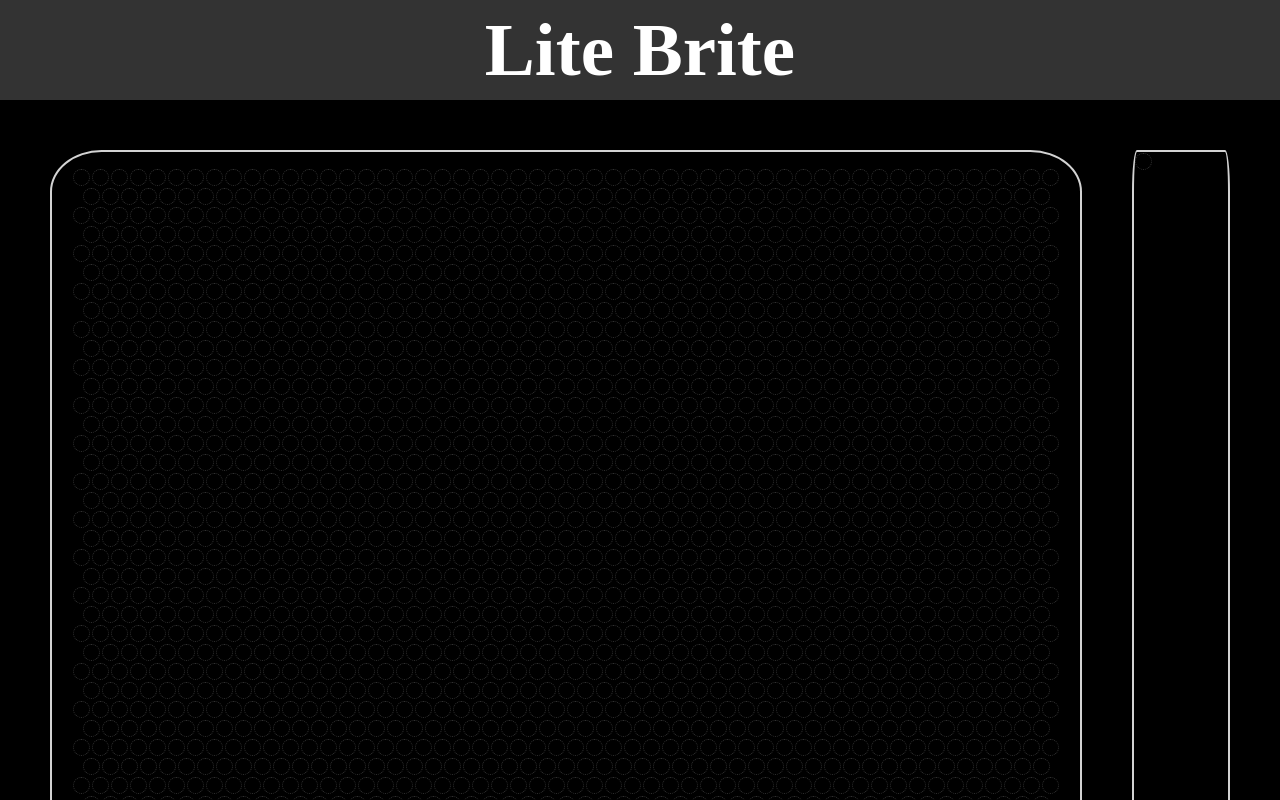
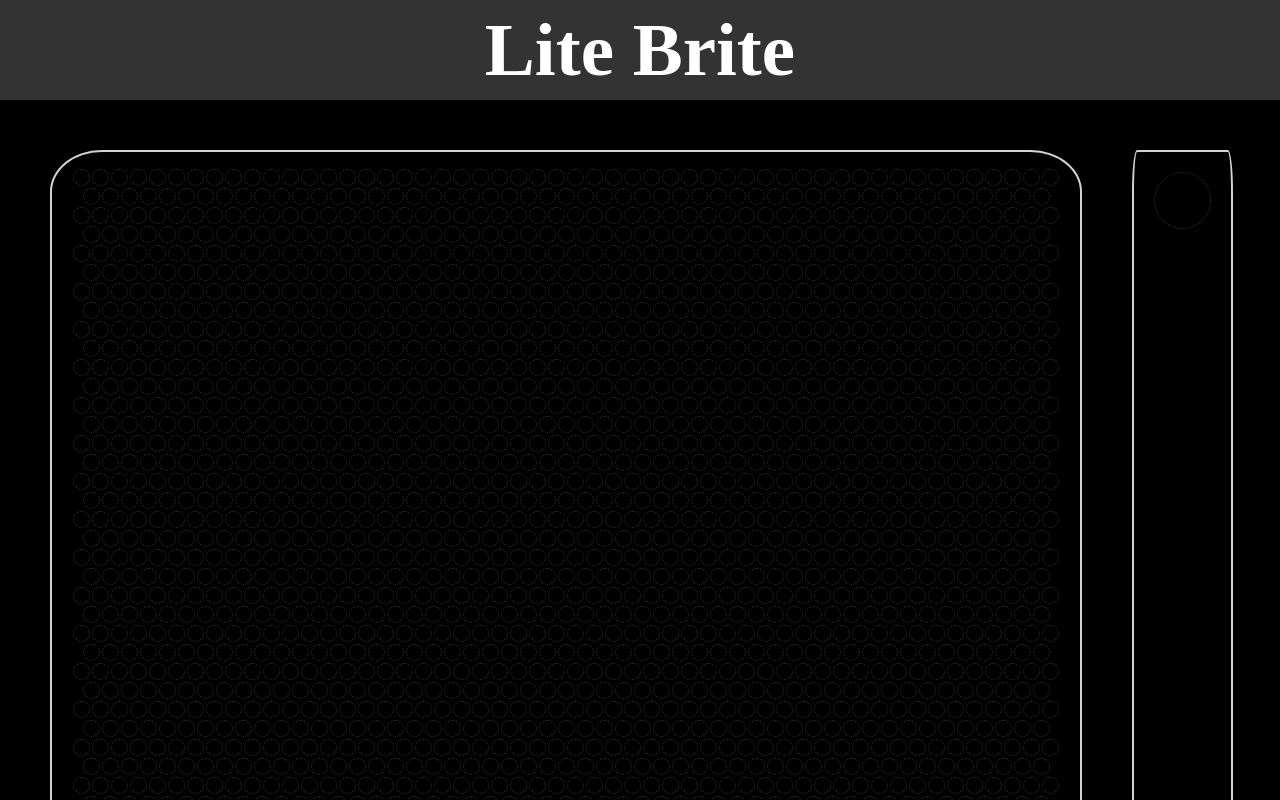
Before and after one commit to noelabellera/lite-bright-react, a React (Create React App) app: page / in a window 1280 px wide. Shown: the top 800 px of the page. Built offline with nearby package versions, Linux system fonts and the light colour scheme; a web font is replaced by a local one.

Commit message:
add circles

```diff
--- a/src/App.js
+++ b/src/App.js
@@ -1,7 +1,7 @@
 import React, { Component } from 'react';
 import Header from './components/Header';
 import CirclesBoard from './components/CirclesBoard';
-import ColorSelector from './components/ColorSelector';
+import ColorSelectorBoard from './components/ColorSelectorBoard';
 import './App.css';
 
 class App extends Component {
@@ -11,7 +11,7 @@ class App extends Component {
         <Header />
         <div className="Page">
           <CirclesBoard />
-          <ColorSelector />
+          <ColorSelectorBoard />
         </div>
       </div>
     );
--- a/src/components/ColorSelector.jsx
+++ /dev/null
@@ -1,13 +0,0 @@
-import React from 'react';
-import Circles from './Circles';
-
-
-const ColorSelector = () => {
-    return (
-        <div className="ColorSelector">
-            <Circles />
-        </div>
-    )
-}
-
-export default ColorSelector;
--- /dev/null
+++ b/src/components/ColorSelectorBoard.jsx
@@ -0,0 +1,13 @@
+import React from 'react';
+import ColorSelectorCircle from './ColorSelectorCiricle'
+
+
+const ColorSelectorBoard = () => {
+    return (
+        <div className="ColorSelector">
+            <ColorSelectorCircle />
+        </div>
+    )
+}
+
+export default ColorSelectorBoard;
--- /dev/null
+++ b/src/components/ColorSelectorCiricle.jsx
@@ -0,0 +1,12 @@
+import React from 'react';
+
+
+const ColorSelectorCircle = (props) => {
+    return (
+        <div className="SelectorCircle">
+
+        </div>
+    )
+}
+
+export default ColorSelectorCircle;
--- a/src/index.css
+++ b/src/index.css
@@ -35,6 +35,7 @@ body {
   border: 2px solid lightgrey;
   border-radius: 5%;
   margin: 50px 50px 50px 25px;
+  padding: 20px;
 
 }
 
@@ -61,3 +62,10 @@ body {
 .RowOne {
   display: flex;
 }
+
+.SelectorCircle {
+  height: 55px;
+  width: 55px;
+  border-radius: 50%;
+  border: 1px dotted #333333;
+}
```
Also changed, not shown: src/components/ColorChoices.jsx (added).
